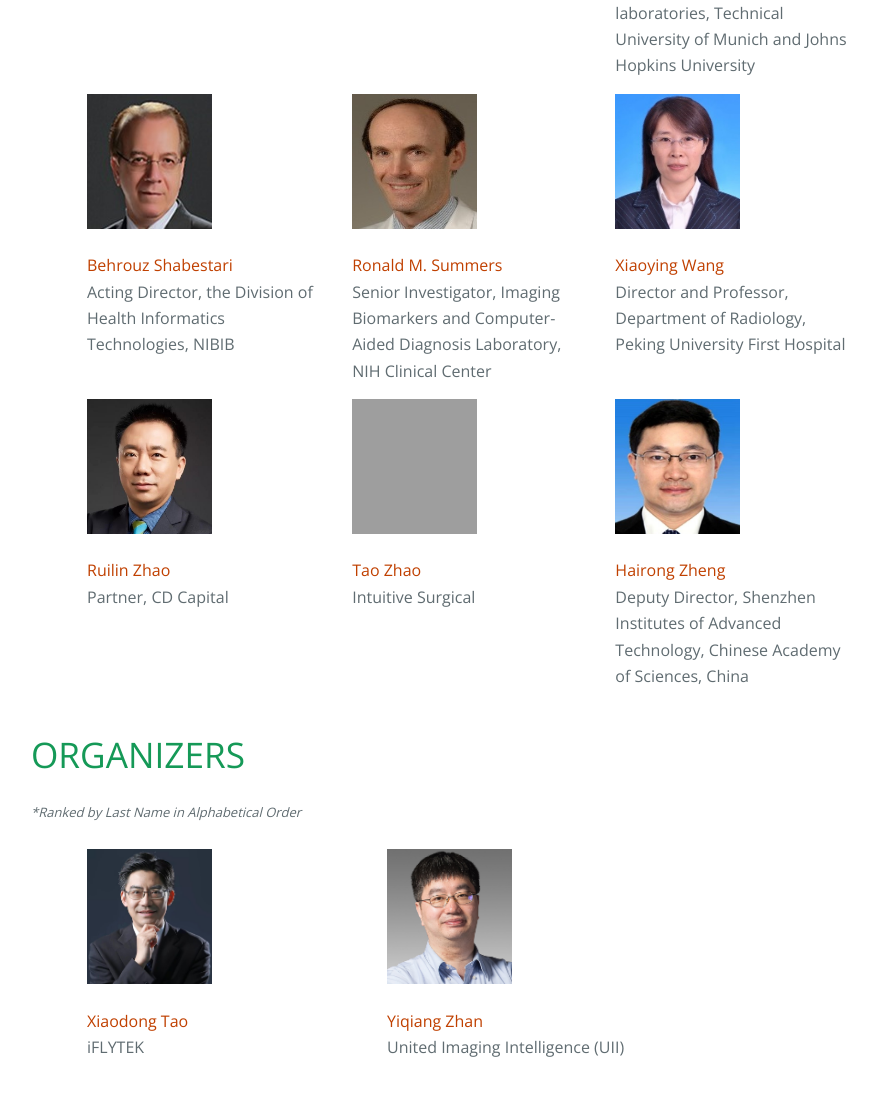
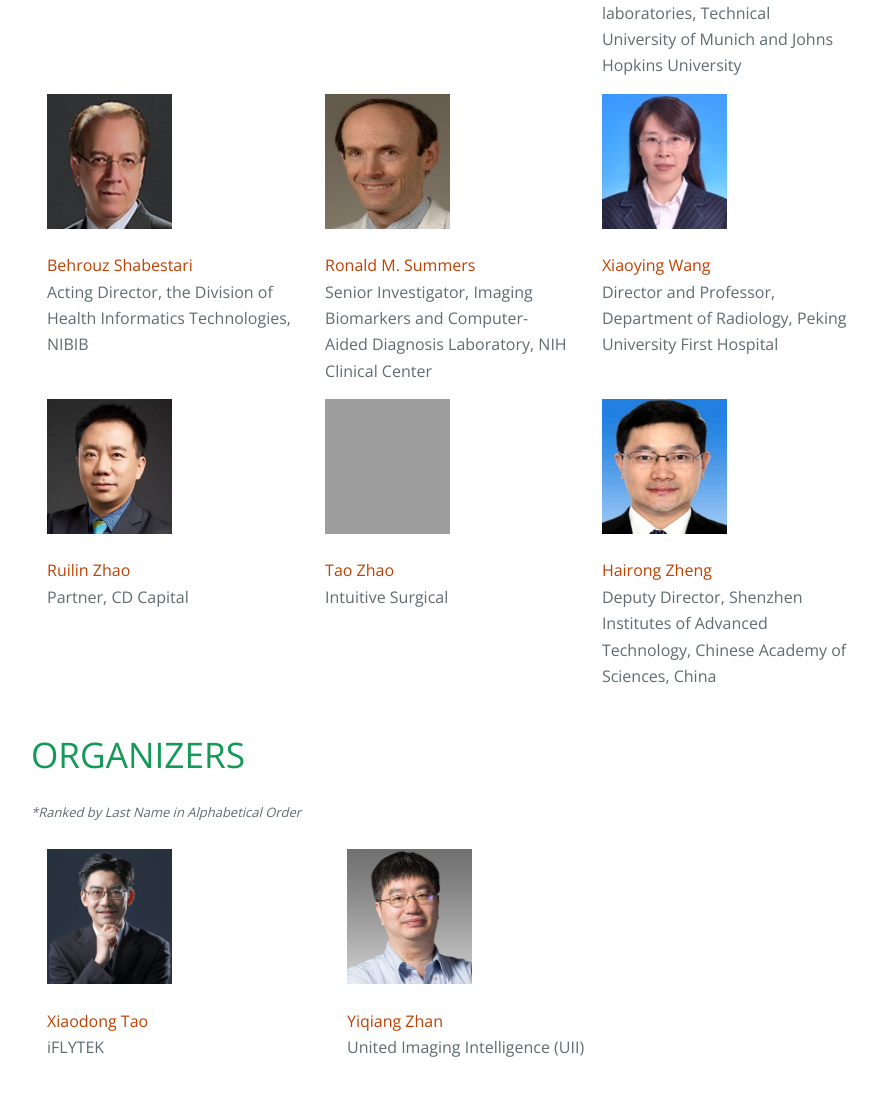
Before and after one commit to uiilab/uiilab.github.io, a website: page index.html in a window 1280 px wide. Shown: the part 3117-4213 px from the top of the page, without its empty margins (193-1071 px from the left). Drawn offline with nearby package versions, Linux system fonts and the light colour scheme; grey boxes are pictures that could not be loaded.

Commit message:
Update index.html

```diff
--- a/index.html
+++ b/index.html
@@ -122,7 +122,6 @@
       <a id="user-content-header-SPEAKERS" class="anchor" href="#header-SPEAKERS" aria-hidden="true"><span class="octicon octicon-link"></span></a>SPEAKERS</h1>
     <font size="2"><i>*Ranked by Last Name in Alphabetical Order</i></font>
 	  <dl>
-    <dd>
     <table>
       <tr>
       <td style="border-style:none"><a target="_blank"><img src="./images/speakers/ychen.jpg" width=125; height=135></a></td>
@@ -154,13 +153,11 @@
       <td style="border-style:none"; width=300; align='left'; valign='top'><font size="3"><font color="#C04000">Hairong Zheng</font><br />Deputy Director, Shenzhen Institutes of Advanced Technology, Chinese Academy of Sciences, China</font></td>
       </tr>
       </table>
-      </dd>
       </dl>
       <h1>
       <a id="user-content-header-ORGANIZERS" class="anchor" href="#header-ORGANIZERS" aria-hidden="true"><span class="octicon octicon-link"></span></a>ORGANIZERS</h1>
     <font size="2"><i>*Ranked by Last Name in Alphabetical Order</i></font>
     <dl>
-    <dd>
     <table>
       <tr>
       <td style="border-style:none"><a target="_blank"><img src="./images/organizers/xtao.jpg" width=125; height=135></a></td>
@@ -171,7 +168,6 @@
       <td style="border-style:none"; width=300; align='left'; valign='top'><font size="3"><font color="#C04000">Yiqiang Zhan</font><br />United Imaging Intelligence (UII)</font></td>
       </tr>
       </table>
-      </dd>
       </dl>
 
       <footer class="site-footer">
```
